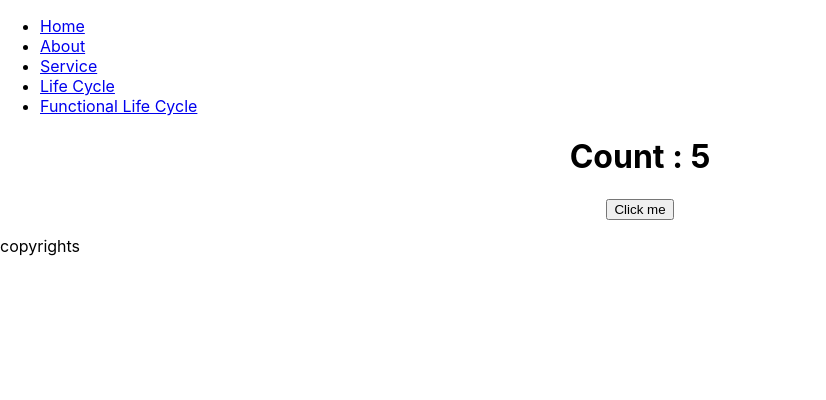
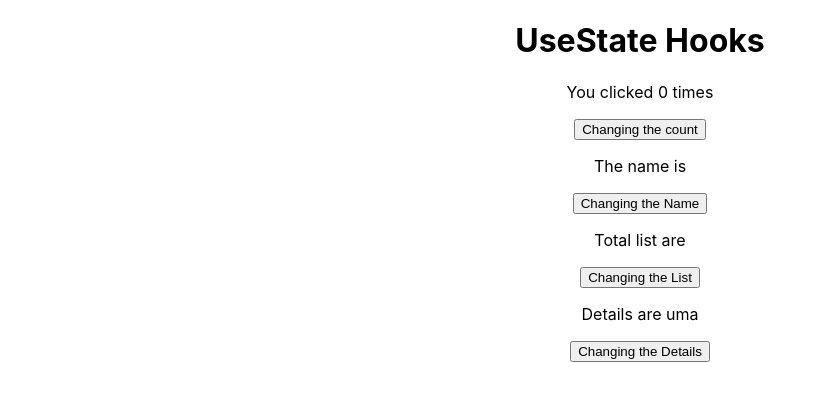
Before and after one commit to Sangavi-N/basic-react-app, a React (Create React App) app: page /life-cycle in a window 1280 px wide. Shown: the top 400 px of the page, without its empty margins (0-826 px from the left). Built offline with nearby package versions, Linux system fonts and the light colour scheme.

Commit message:
useState

```diff
--- a/src/App.js
+++ b/src/App.js
@@ -1,18 +1,19 @@
 import './App.css';
 import React,{ Component } from 'react'
+import Hooks from './components/Reacthook';
 // import First from './components/Functional';
-import FunctionalLifeCycles from './components/Functional-component';
+//import FunctionalLifeCycles from './components/Functional-component';
 
 // import Welcome from './components/Class';
 // import Life from './components/Class-life-cycle';
 // import Main from './components/ClassLifeCycleExample';
 
-import { BrowserRouter as Router, Routes, Route } from "react-router-dom";
-import Header from './components/Header'
-import Footer from './components/Footer'
-import About from './components/About'
-import Service from './components/Service'
-import Life from './components/Class-life-cycle'
+// import { BrowserRouter as Router, Routes, Route } from "react-router-dom";
+// import Header from './components/Header'
+// import Footer from './components/Footer'
+// import About from './components/About'
+// import Service from './components/Service'
+// import Life from './components/Class-life-cycle'
 
 
 
@@ -20,9 +21,12 @@ import Life from './components/Class-life-cycle'
 class App extends Component {
   render(){
   return (
+    <div className='App'>
+      <Hooks />
+    </div>
+  );
 
-
-<Router>
+/* <Router>
       <Header />
       <Routes>
 
@@ -32,9 +36,9 @@ class App extends Component {
         <Route path="/functional-lyf-cycle" element={<FunctionalLifeCycles />}/>
       </Routes>
       <Footer />
-    </Router>
+    </Router> */
 
-  );
+
 }
 }
 
--- a/src/components/Class-life-cycle.js
+++ b/src/components/Class-life-cycle.js
@@ -14,7 +14,7 @@ class Life extends Component{
         return null
     }
     componentDidMount(){
-        console.log("component did  of mounting")
+        console.log("component did   mounting")
     }
     shouldComponentUpdate(){
         console.log("should component update")
--- a/src/components/Header.js
+++ b/src/components/Header.js
@@ -11,6 +11,7 @@ export default function Header() {
                 <li><Link to="/service">Service</Link></li>
                 <li><Link to="/life-cycle">Life Cycle</Link></li>
                 <li><Link to="/functional-lyf-cycle">Functional Life Cycle</Link></li>
+
             </ul>
         </>
     )
--- /dev/null
+++ b/src/components/Reacthook.js
@@ -0,0 +1,25 @@
+import React, { Fragment,useState } from "react"
+function Hooks(){
+    const[count,setCount]=useState(0);
+    const[name,setName]=useState('');
+    const[list,setList]=useState([]);
+    const[details,setDetails]=useState({name:"uma",value:5});
+
+console.log(details)
+return(
+    <Fragment>
+        <h1>UseState Hooks</h1>
+        <p>You clicked {count} times</p>
+          <button onClick={()=>{setCount(count+1)}}>Changing the count</button>
+          <p>The name is {name}</p>
+          <button onClick={()=>{setName('sangavi')}}>Changing the Name</button>
+          <p>Total list are {list}</p>
+          <button onClick={()=>{setList([2,3,4])}}>Changing the List</button>
+          <p>Details are {details.name}</p>
+          <button onClick={()=>{setDetails((prevValues)=>({...prevValues,department:"react"}))}}>Changing the Details</button>
+
+    </Fragment>
+)
+}
+
+export default Hooks
```
Also changed, not shown: 1 other file (tests, documents, lock files or other folders).
